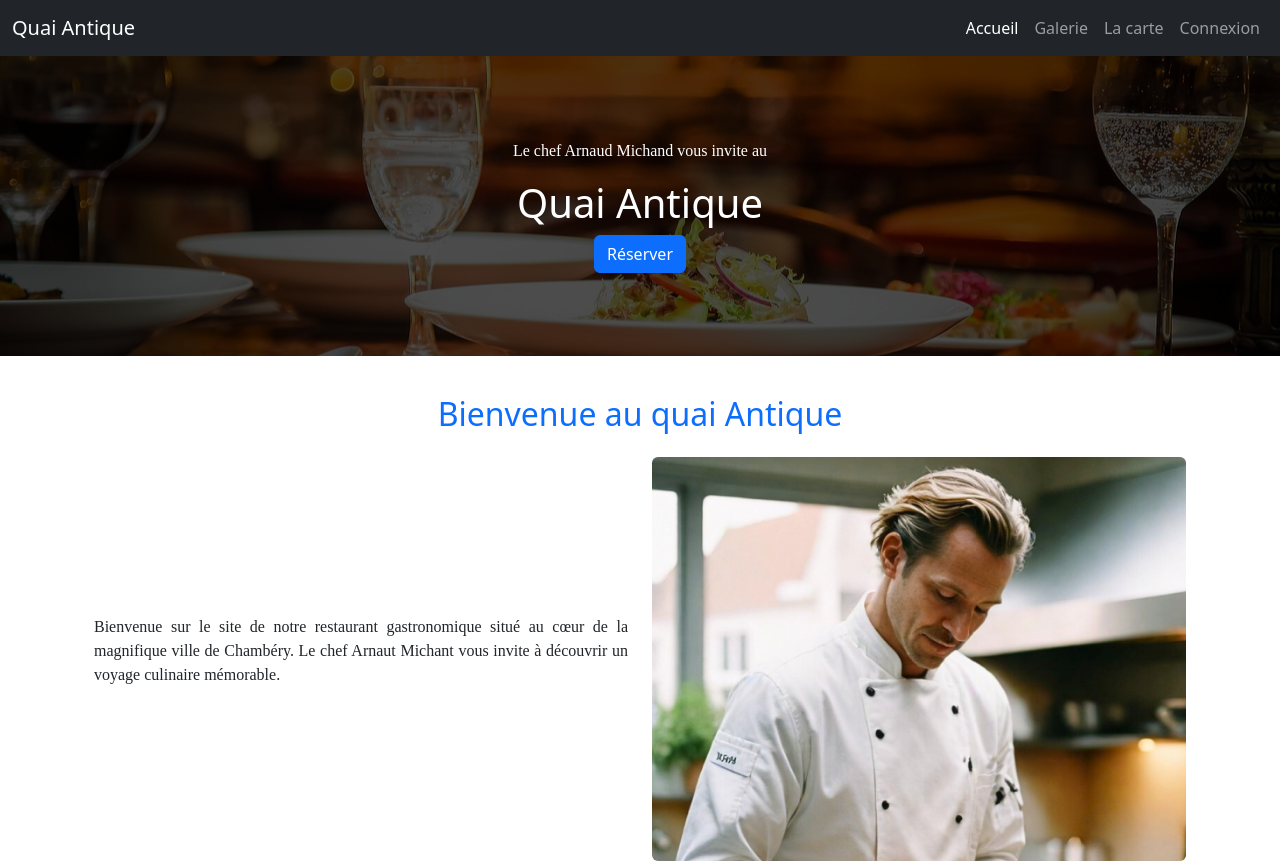
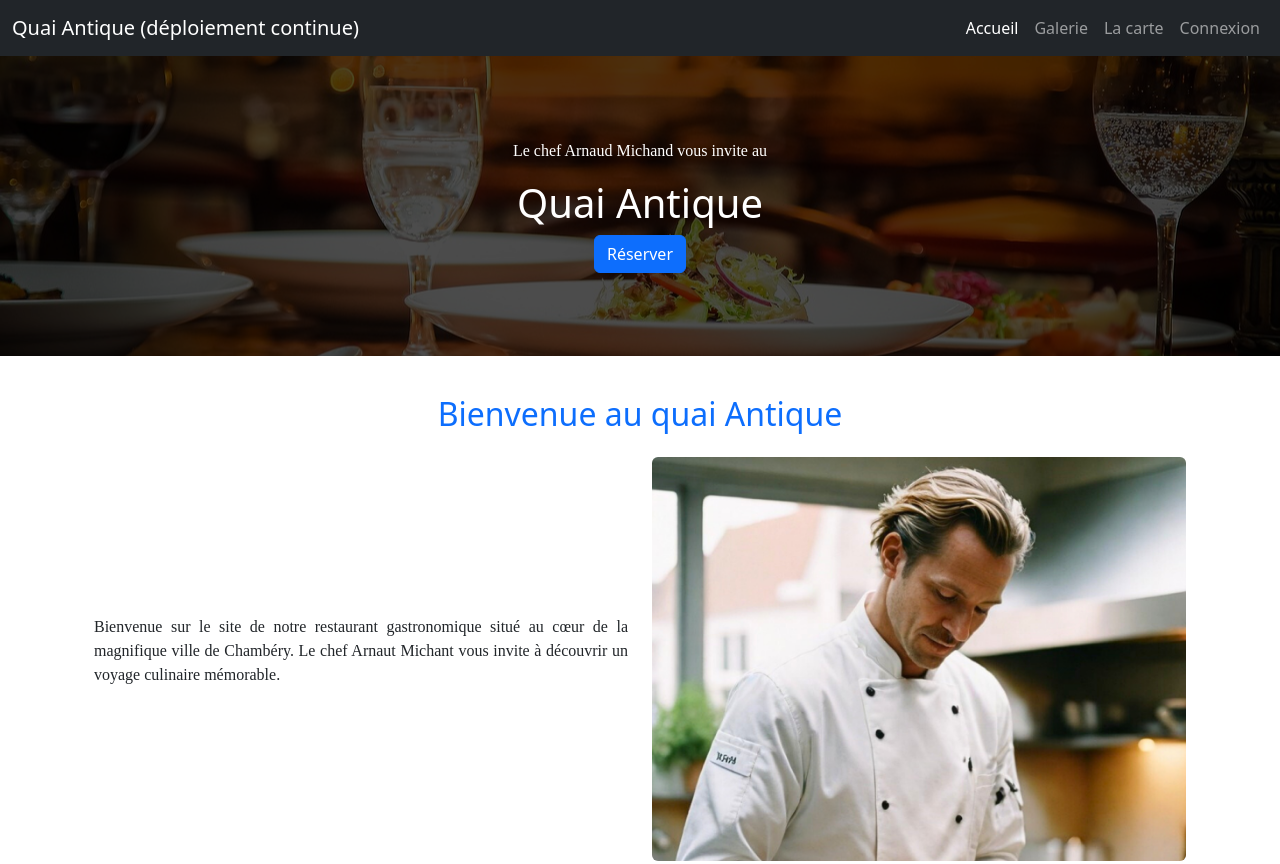
Before and after one commit to monarche05/QuaiAntiqueRestaurantFront, a website with bundled scripts: page index.html in a window 1280 px wide. Shown: the top 864 px of the page. Built offline with nearby package versions, Linux system fonts and the light colour scheme; files whose address does not match are found by name; a web font is replaced by a local one.

Commit message:
edit title for deployment continue

```diff
--- a/index.html
+++ b/index.html
@@ -24,7 +24,9 @@
     <header>
       <nav class="navbar navbar-expand-lg bg-dark" data-bs-theme="dark">
         <div class="container-fluid">
-          <a class="navbar-brand" href="/">Quai Antique</a>
+          <a class="navbar-brand" href="/"
+            >Quai Antique (déploiement continue)</a
+          >
           <button
             class="navbar-toggler"
             type="button"
```
